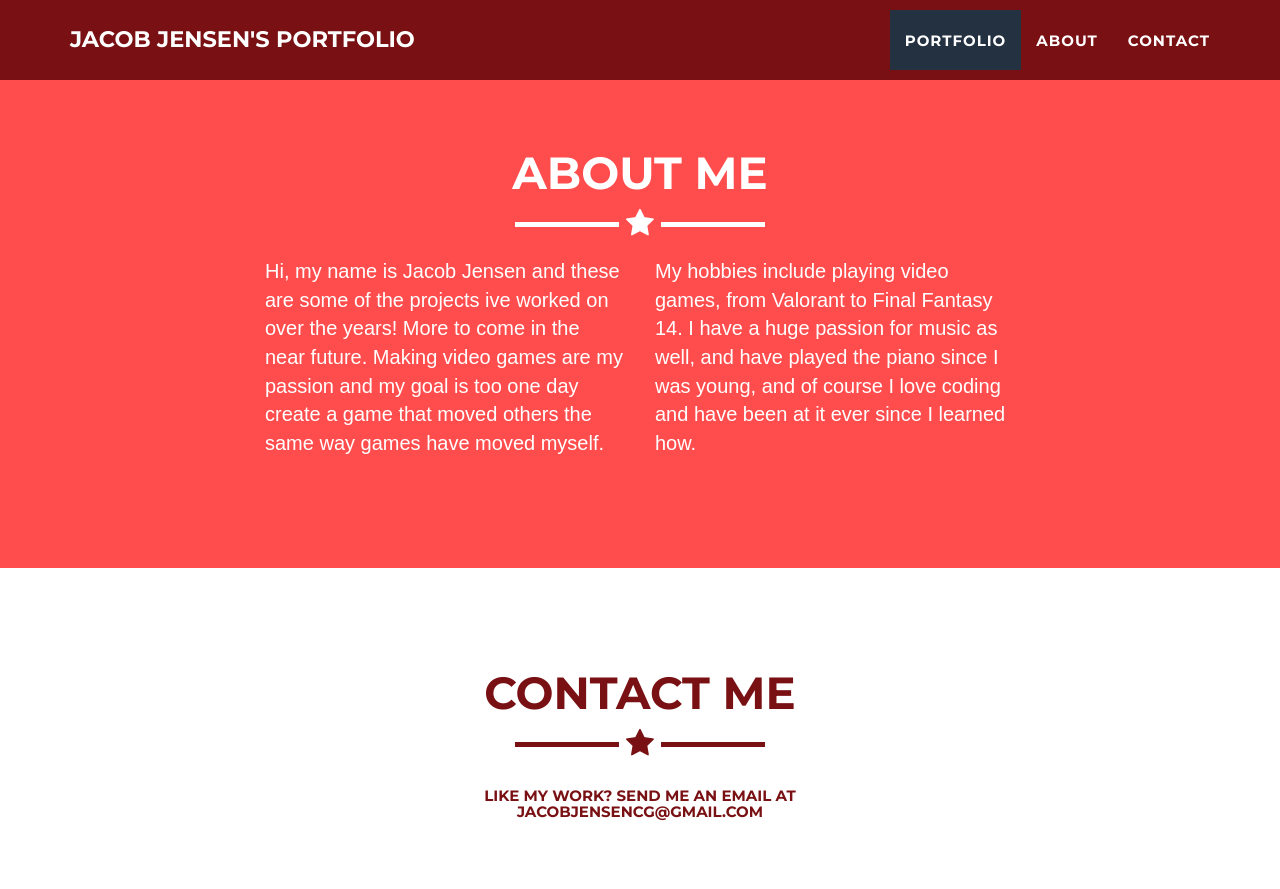
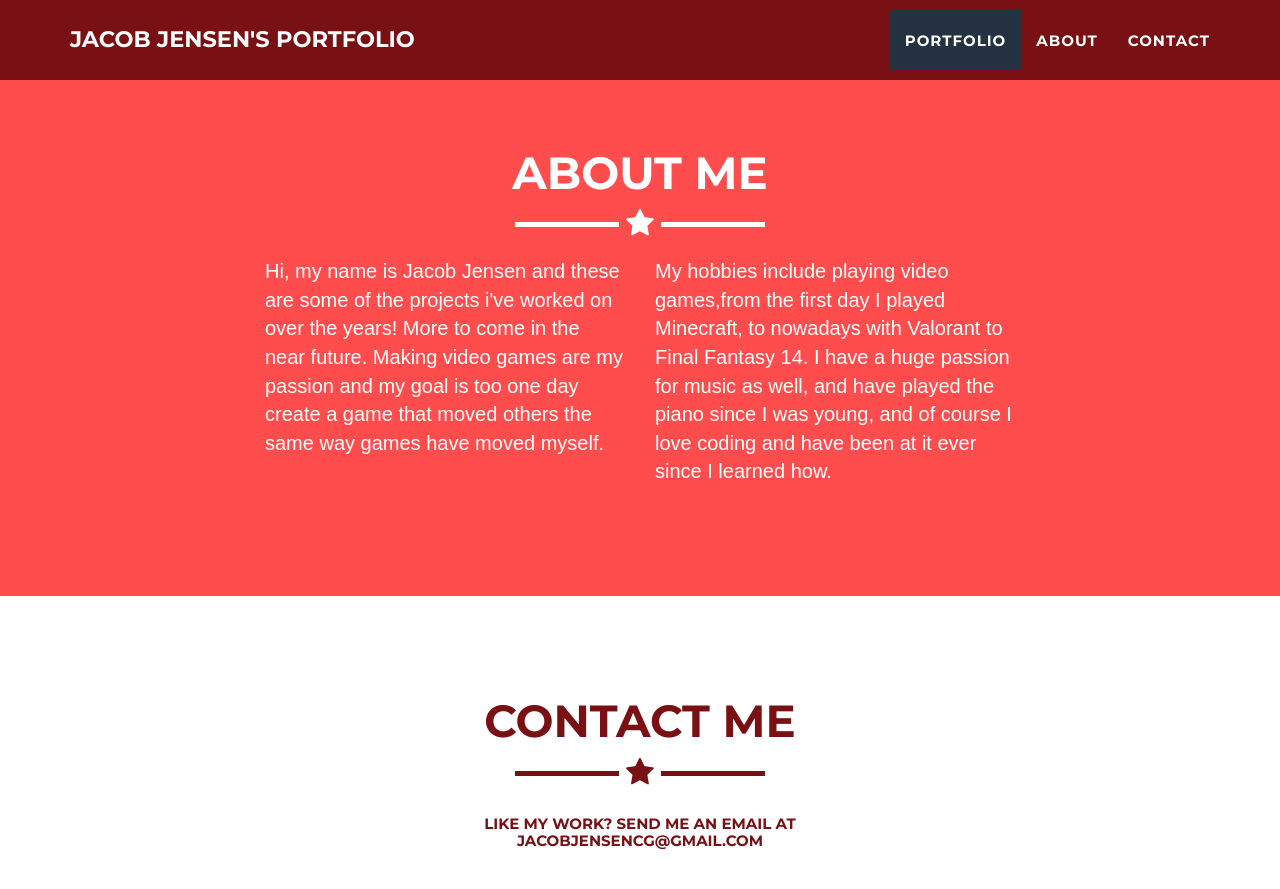
Before and after one commit to Pikby/pikby.github.io, a Jekyll site: the page built from _posts/2014-07-18-project-1.markdown, in a window 1280 px wide and 900 px high, scrolled down 1629 px. Shown: the top 889 px of the window. Built offline with Jekyll 4.4.1, drawn with Linux system fonts in a browser that asks for light colours.

Commit message:
fixing dead links

```diff
--- a/_config.yml
+++ b/_config.yml
@@ -37,8 +37,6 @@ color:
 
 # Social networks usernames (many more available: google-plus, flickr, dribbble, pinterest, instagram, tumblr, linkedin, etc.)
 social:
-  - title: twitter
-    url: https://twitter.com/JKibbyJ
   - title: github
     url: https://github.com/Pikby
 
--- a/_includes/about.html
+++ b/_includes/about.html
@@ -9,10 +9,10 @@
             </div>
             <div class="row">
                 <div class="col-lg-4 col-lg-offset-2">
-                    <p>Hi, my name is Jacob Jensen and these are some of the projects ive worked on over the years! More to come in the near future. Making video games are my passion and my goal is too one day create a game that moved others the same way games have moved myself.</p>
+                    <p>Hi, my name is Jacob Jensen and these are some of the projects i've worked on over the years! More to come in the near future. Making video games are my passion and my goal is too one day create a game that moved others the same way games have moved myself.</p>
                 </div>
                 <div class="col-lg-4">
-                    <p>My hobbies include playing video games, from Valorant to Final Fantasy 14. I have a huge passion for music as well, and have played the piano since I was young, and of course I love coding and have been at it ever since I learned how.  </p>
+                    <p>My hobbies include playing video games,from the first day I played Minecraft, to nowadays with Valorant to Final Fantasy 14. I have a huge passion for music as well, and have played the piano since I was young, and of course I love coding and have been at it ever since I learned how.  </p>
                 </div>
             </div>
         </div>
--- a/_posts/2014-07-17-project-2.markdown
+++ b/_posts/2014-07-17-project-2.markdown
@@ -8,5 +8,5 @@ gallery-list: abyss/abyss1.png, abyss/abyss2.png, abyss/abyss3.png, abyss/abyss4
 client: test
 alt: image-alt
 project-date: 2017-present
-description: By far my most ambitious project with over 5000+ lines of code written by myself, <a href="https://github.com/Pikby/TheAbyss"> The Abyss </a>. This project taught many things, such as how to write Opengl code from scratch, designing and implementing graphics pipe lining. There was so many techniques tried, implemented changed, that its difficult to cover, for example I had implemented cascaded shadow mapping, and then afterwards changed the entire render pipeline forcing a rewrite. A side branch of this project was a separate GUI library <a href="https://github.com/Pikby/TheAbyssGUI"> GUI library </a> I had also coded from scratch. I had found there was a distinct lack of usuable C++ GUI libraries, so in typical C fashion I tried to code my own. This project has taught me so much, that even if I never finish it, the time spent learning so many fundamental graphics ideas was worth it. I wrote a good <a href="https://github.com/Pikby/TheAbyssGUI"> doc <\a> covering my implementation of everything
+description: By far my most ambitious project with over 5000+ lines of code written by myself, <a href="https://github.com/Pikby/TheAbyss"> The Abyss </a>. This project taught many things, such as how to write Opengl code from scratch, designing and implementing graphics pipe lining. There was so many techniques tried, implemented changed, that its difficult to cover, for example I had implemented cascaded shadow mapping, and then afterwards changed the entire render pipeline forcing a rewrite. A side branch of this project was a separate GUI library <a href="https://github.com/Pikby/TheAbyssGUI"> GUI library </a> I had also coded from scratch. I had found there was a distinct lack of usuable C++ GUI libraries, so in typical C fashion I tried to code my own. This project has taught me so much, that even if I never finish it, the time spent learning so many fundamental graphics ideas was worth it. I wrote a good <a href="https://github.com/Pikby/TheAbyss/wiki"> doc </a> covering some of the implementation.
 ---
--- a/_posts/2014-07-18-project-1.markdown
+++ b/_posts/2014-07-18-project-1.markdown
@@ -6,5 +6,5 @@ default-img: mapping/title.jpg
 gallery-list: mapping/1.jpg, mapping/2.jpg, mapping/3.jpg, mapping/4.jpg, mapping/5.jpg, mapping/6.jpg, mapping/7.jpg, mapping/8.jpg, mapping/9.jpg, mapping/10.jpg, mapping/11.jpg
 alt: image-alt
 project-date: 2015-2017
-description: My first experience working in 3D space can be traced back to the numerous hours using valve's <a href="https://developer.valvesoftware.com/wiki/Valve_Hammer_Editor">Hammer Editor</a> to create <a href="https://blog.counter-strike.net/"> Counter Strike Global Offensive</a> custom maps. Although many of the maps went unfinished, it was a great time and I learned alot about how to work in 3d environments, and most importantly how to optimize, due to how old the <a href="https://en.wikipedia.org/wiki/Source_(game_engine)"> Source Engine</a> really is. Many of the maps I had experimented with would often boast a very unconventional level design. Despite still following the basic level design such as popular maps like dust2, I had tried different ideas, such as an inverted <a href="https://counterstrike.fandom.com/wiki/Vertigo">'Vertigo'</a> style map where the attacking team started above the defending team. Overall it was a great experience and really what got me into 3d graphics. All the maps i've worked can be downloaded and played/edited <a href="https://developer.valvesoftware.com/wiki/Valve_Hammer_Editor"> here </a> so feel free to mess with them at your leisure.
+description: My first experience working in 3D space can be traced back to the numerous hours using valve's <a href="https://developer.valvesoftware.com/wiki/Valve_Hammer_Editor">Hammer Editor</a> to create <a href="https://blog.counter-strike.net/"> Counter Strike Global Offensive</a> custom maps. Although many of the maps went unfinished, it was a great time and I learned alot about how to work in 3d environments, and most importantly how to optimize, due to how old the <a href="https://en.wikipedia.org/wiki/Source_(game_engine)"> Source Engine</a> really is. Many of the maps I had experimented with would often boast a very unconventional level design. Despite still following the basic level design such as popular maps like dust2, I had tried different ideas, such as an inverted <a href="https://counterstrike.fandom.com/wiki/Vertigo">'Vertigo'</a> style map where the attacking team started above the defending team. Overall it was a great experience and really what got me into 3d graphics.
 ---
```
Also changed, not shown: img/kibby ginseng, greatest summoner of eorzea.JPG (deleted).
